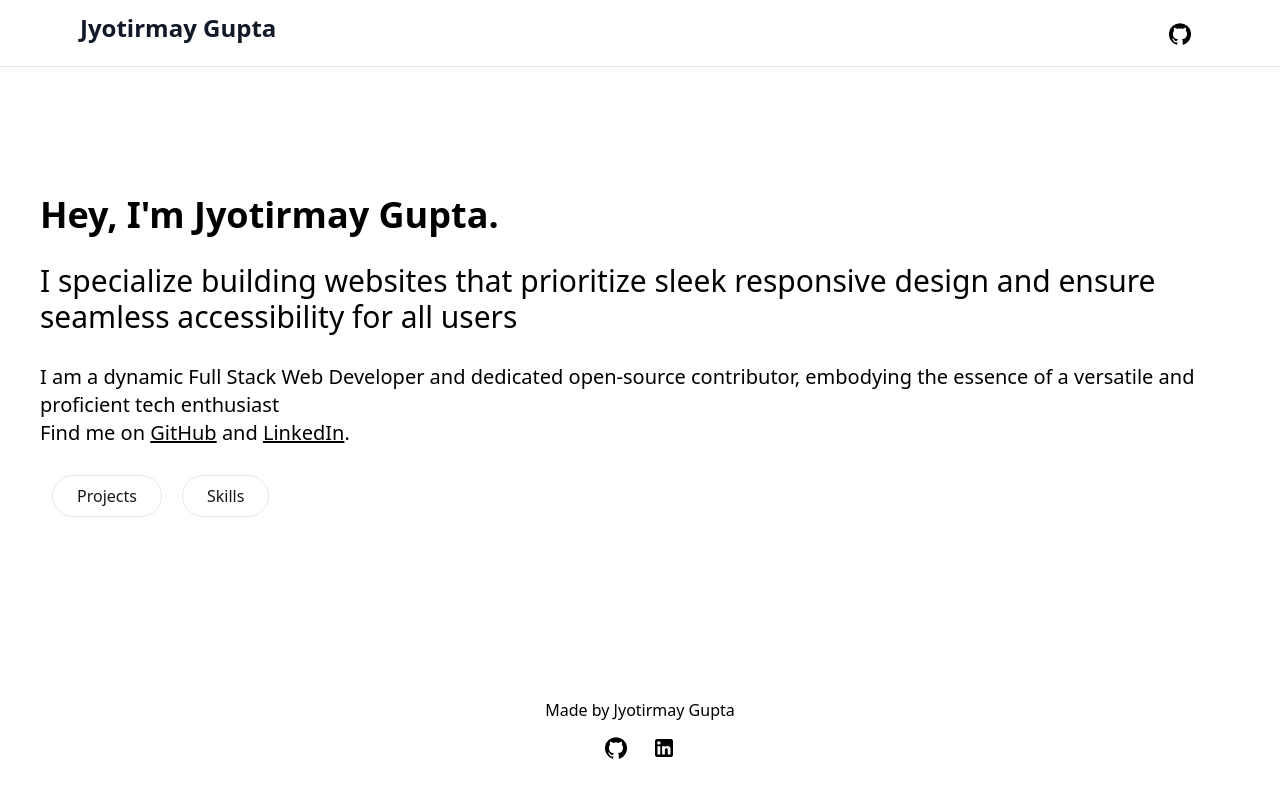
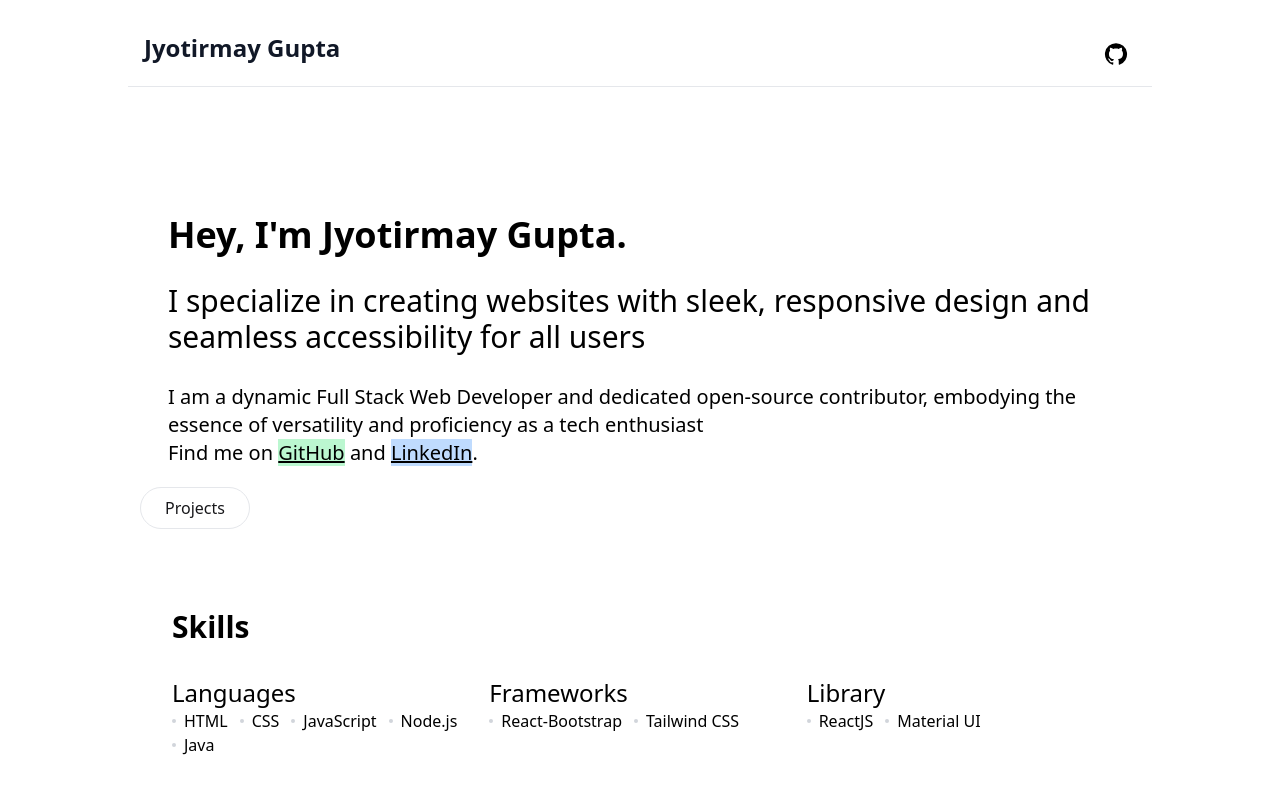
Before and after one commit to jyotirmaygithub/Personal-Portfolio, a React (Create React App) app: page / in a window 1280 px wide. Shown: the top 800 px of the page. Built offline with nearby package versions, Linux system fonts and the light colour scheme.

Commit message:
Alterations

```diff
--- a/src/App.css
+++ /dev/null
@@ -1,38 +0,0 @@
-.App {
-  text-align: center;
-}
-
-.App-logo {
-  height: 40vmin;
-  pointer-events: none;
-}
-
-@media (prefers-reduced-motion: no-preference) {
-  .App-logo {
-    animation: App-logo-spin infinite 20s linear;
-  }
-}
-
-.App-header {
-  background-color: #282c34;
-  min-height: 100vh;
-  display: flex;
-  flex-direction: column;
-  align-items: center;
-  justify-content: center;
-  font-size: calc(10px + 2vmin);
-  color: white;
-}
-
-.App-link {
-  color: #61dafb;
-}
-
-@keyframes App-logo-spin {
-  from {
-    transform: rotate(0deg);
-  }
-  to {
-    transform: rotate(360deg);
-  }
-}
--- a/src/App.js
+++ b/src/App.js
@@ -1,20 +1,11 @@
-import './App.css';
-import Home from "./Pages/Home"
-import Navbar from "./Layout/Navbar"
-import { BrowserRouter as Router, Routes, Route } from "react-router-dom";
-import Skills from './Pages/Skills';
-import Projects from './Pages/Projects';
+import Main from "./pages/main";
 
 function App() {
   return (
     <>
-    <Router>
-      <Routes>
-        <Route path="/" element={<><Navbar /><Home /></>}></Route>
-        <Route path="/skills" element={<><Navbar /><Skills /></>}></Route>
-        <Route path='/projects'  element={<><Navbar /><Projects /></>}/>
-      </Routes>
-    </Router>
+    <div className="overflow-hidden mx-auto max-w-5xl flex-col align-center justify-center p-5 xl:px-0 scroll-smooth">
+      <Main />
+    </div>
     </>
   );
 }
--- a/src/Components/AboutMe.js
+++ /dev/null
@@ -1,56 +0,0 @@
-import React from 'react';
-import Footer from '../Layout/Footer';
-
-export default function AboutMe(){
-  return (
-    <>
-    <div>
-      <div className="m-5 mt-20 flex flex-col items-start space-y-5 md:mt-32 md:space-y-7 md:px-5 lg:mt-32">
-        <h1 className="text-4xl font-semibold">
-          Hey, I'm Jyotirmay Gupta. <br />{' '}
-        </h1>
-        <h2 className="text-3xl">
-        I specialize building websites that prioritize sleek responsive design and ensure seamless accessibility for all users        </h2>
-        <p className="text-xl">
-        I am a dynamic Full Stack Web Developer and dedicated open-source contributor, embodying the essence of a versatile and proficient tech enthusiast <br /> Find me on{' '}
-          <a
-            href="https://github.com/jyotirmaygithub"
-            target="_blank"
-            rel="noopener noreferrer"
-            className="underline"
-          >
-            GitHub
-          </a>
-          {' '} and  {' '}
-          <a
-            href="https://www.linkedin.com/in/jyotirmay-gupta/"
-            target="_blank"
-            rel="noopener noreferrer"
-            className="underline"
-          >
-            LinkedIn
-          </a>
-          .
-        </p>
-        <div className="flex w-full items-center md:flex-row md:justify-start md:space-x-5 md:space-y-0">
-          <a
-            href="/projects"
-            className="border border-gray-200 text-zinc-900 px-6 py-2 rounded-full ms-3 transition duration-500 ease-in-out delay-150 hover:bg-zinc-900 hover:text-white"
-          >
-            Projects
-          </a>
-          <a
-            href="/skills"
-            className="border border-gray-200 text-zinc-900 px-6 py-2 rounded-full ms-3 transition duration-500 ease-in-out delay-150 hover:bg-zinc-900 hover:text-white"
-          >
-            Skills
-          </a>
-        </div>
-      </div>
-    </div>
-    <div className='fixed bottom-0 w-full'>
-      <Footer/>
-    </div>
-    </>
-  );
-};
--- a/src/Layout/Main.js
+++ /dev/null
@@ -1,10 +0,0 @@
-import React from 'react'
-import AboutMe from "../Components/AboutMe"
-
-export default function Main() {
-  return (
-    <div>
-      <AboutMe/>
-    </div>
-  )
-}
--- a/src/Layout/Navbar.js
+++ b/src/Layout/Navbar.js
@@ -1,17 +1,17 @@
 import React from "react";
-import { useNavigate } from "react-router-dom";
+// import { useNavigate } from "react-router-dom";
 import GitHubIcon from '@mui/icons-material/GitHub';
 
 
 export default function Header(){
-  const navigation = useNavigate();
- function handleClick(){
-  navigation(`/`)
-  }
+//   const navigation = useNavigate();
+//  function handleClick(){
+//   navigation(`/`)
+//   }
   return (
     <header className="sticky top-0 z-40 flex-none mx-auto w-full bg-white/90 dark:bg-gray-900/90 backdrop-blur-sm border-b dark:border-b-0">
       <div className="py-3 px-3 mx-auto w-full flex justify-between align-middle max-w-6xl md:px-4">
-        <p onClick={handleClick} className="flex text-2xl font-bold text-gray-900 whitespace-nowrap dark:text-white cursor-pointer">
+        <p className="flex text-2xl font-bold text-gray-900 whitespace-nowrap dark:text-white cursor-pointer">
           Jyotirmay Gupta
         </p>
         <div className="flex">
--- a/src/Pages/Home.js
+++ /dev/null
@@ -1,9 +0,0 @@
-import React from 'react'
-import AboutMe from "../Components/AboutMe"
-export default function Home() {
-  return (
-    <div>
-      <AboutMe/>
-    </div>
-  )
-}
--- /dev/null
+++ b/src/pages/main.js
@@ -0,0 +1,18 @@
+import React from "react";
+import Navbar from "../Layout/Navbar";
+import Footer from "../Layout/Footer";
+import AboutMe from "../utils/AboutMe";
+import Projects from "../utils/Projects";
+import Skills from "../utils/Skills";
+
+export default function main() {
+  return (
+    <div>
+      <Navbar />
+      <AboutMe />
+      <Skills />
+      <Projects />
+      <Footer />
+    </div>
+  );
+}
--- /dev/null
+++ b/src/utils/AboutMe.js
@@ -0,0 +1,51 @@
+import React from "react";
+import Footer from "../Layout/Footer";
+
+export default function AboutMe() {
+  return (
+    <>
+      <div>
+        <div className="m-5 mt-20 flex flex-col items-start space-y-5 md:mt-32 md:space-y-7 md:px-5 lg:mt-32">
+          <h1 className="text-4xl font-semibold">
+            Hey, I'm Jyotirmay Gupta. <br />{" "}
+          </h1>
+          <h2 className="text-3xl">
+            I specialize in creating websites with sleek, responsive design and
+            seamless accessibility for all users{" "}
+          </h2>
+          <p className="text-xl">
+            I am a dynamic Full Stack Web Developer and dedicated open-source
+            contributor, embodying the essence of versatility and proficiency as
+            a tech enthusiast <br /> Find me on{" "}
+            <a
+              href="https://github.com/jyotirmaygithub"
+              target="_blank"
+              rel="noopener noreferrer"
+              className="underline bg-green-200"
+            >
+              GitHub
+            </a>{" "}
+            and{" "}
+            <a
+              href="https://www.linkedin.com/in/jyotirmay-gupta/"
+              target="_blank"
+              rel="noopener noreferrer"
+              className="underline bg-blue-200"
+            >
+              LinkedIn
+            </a>
+            .
+          </p>
+        </div>
+        <div className="flex w-full items-center md:flex-row md:justify-start md:space-x-5 md:space-y-0">
+          <a
+            href="#projects"
+            className="border border-gray-200 text-zinc-900 px-6 py-2 rounded-full ms-3 hover:bg-black hover:text-white"
+          >
+            Projects
+          </a>
+        </div>
+      </div>
+    </>
+  );
+}
--- a/src/Pages/Projects.js
+++ b/src/utils/Projects.js
@@ -3,27 +3,26 @@ import cockTail from "../Assets/images/Cocktail.png";
 import exploreHub from "../Assets/images/ExploreHub.png";
 import wallpaper from "../Assets/images/Wallpaper.png";
 import noteVault  from "../Assets/images/note.png"
-import Footer from "../Layout/Footer"
 
 export default function Projects() {
   const works = [
     {
       title: "Note-Vault",
       description:
-        "Your Secure Space for Effortless Note-Taking and Quick Retrieval 📝. [React, Tailwind CSS, Material UI, MongoDB Atlas,Express js, Node js]",
+        "Your Secure Space for Effortless Note-Taking and Quick Retrieval 📝. [React, Tailwind CSS, Material UI, MongoDB Atlas, Express js, Node js]",
       code: "https://github.com/jyotirmaygithub/Task-Hub",
       live: "https://note-vault-to-keep-notes.netlify.app",
       stack: "React, Tailwind CSS",
       thumbnail: noteVault,
     },
     {
-      title: "CockTail-Lover",
+      title: "Pixel-Blend",
       description:
-        "Explore a variety of cocktails with our site! Find recipes, ingredients, and step-by-step guides for the perfect mix. Cheers to your next favorite drink! 🍹. [React, Tailwind CSS, Material UI]",
-      code: "https://github.com/jyotirmaygithub/For-cocktail-lover",
-      live: "https://for-cocktail-lover.netlify.app",
-      stack: "React, Tailwind CSS",
-      thumbnail: cockTail,
+        "Discover and download trending wallpapers for your devices instantly! Elevate your screens with the latest in style. 📱💻🌟 design using React and Tailwind CSS",
+      code: "https://github.com/jyotirmaygithub/PixelBlend",
+      live: "https://wallpaper-studio.netlify.app",
+      stack: "HTML, Bootstrap 5",
+      thumbnail: wallpaper,
     },
     {
       title: "Explore-Hub",
@@ -35,14 +34,14 @@ export default function Projects() {
       thumbnail: exploreHub,
     },
     {
-      title: "Pixel-Blend",
+      title: "CockTail-Lover",
       description:
-        "Discover and download trending wallpapers for your devices instantly! Elevate your screens with the latest in style. 📱💻🌟 design using React and Tailwind CSS",
-      code: "https://github.com/jyotirmaygithub/PixelBlend",
-      live: "https://wallpaper-studio.netlify.app",
-      stack: "HTML, Bootstrap 5",
-      thumbnail: wallpaper,
-    },
+        "Explore a variety of cocktails with our site! Find recipes, ingredients, and step-by-step guides for the perfect mix. Cheers to your next favorite drink! 🍹. [React, Tailwind CSS, Material UI]",
+      code: "https://github.com/jyotirmaygithub/For-cocktail-lover",
+      live: "https://for-cocktail-lover.netlify.app",
+      stack: "React, Tailwind CSS",
+      thumbnail: cockTail,
+    }
   ];
   return (
     <>
@@ -125,9 +124,6 @@ export default function Projects() {
         ))}
       </div>
     </div>
-    <div>
-      <Footer/>
-    </div>
     </>
   );
 }
--- a/src/Pages/Skills.js
+++ b/src/utils/Skills.js
@@ -51,9 +51,6 @@ const Skills = () => {
         ))}
       </div>
     </div>
-    <div className='fixed bottom-0 w-full'>
-      <Footer/>
-    </div>
     </>
   );
 };
```
